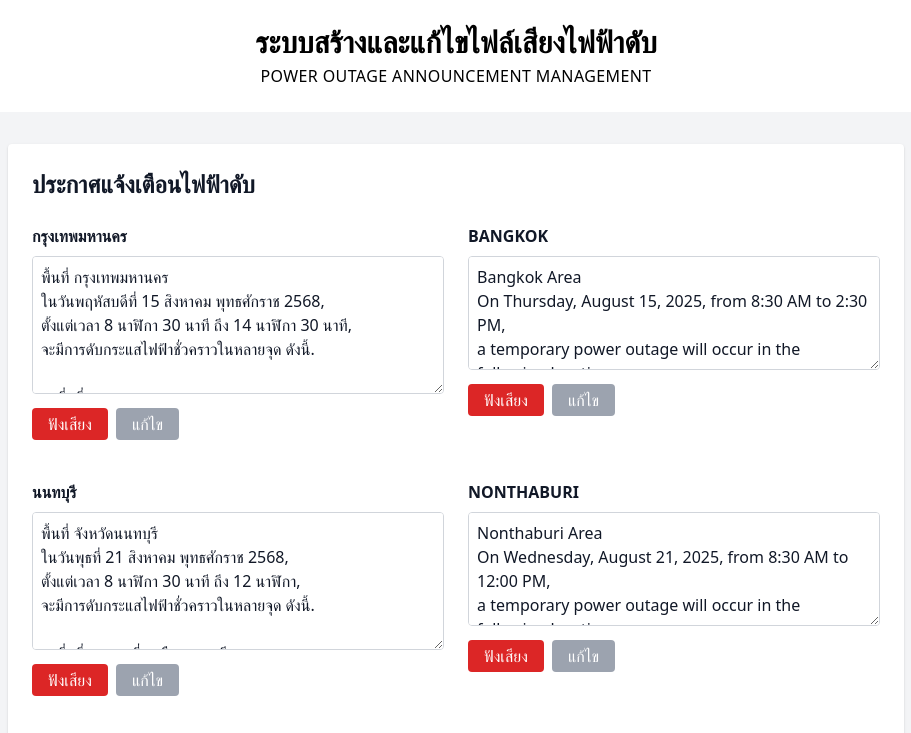
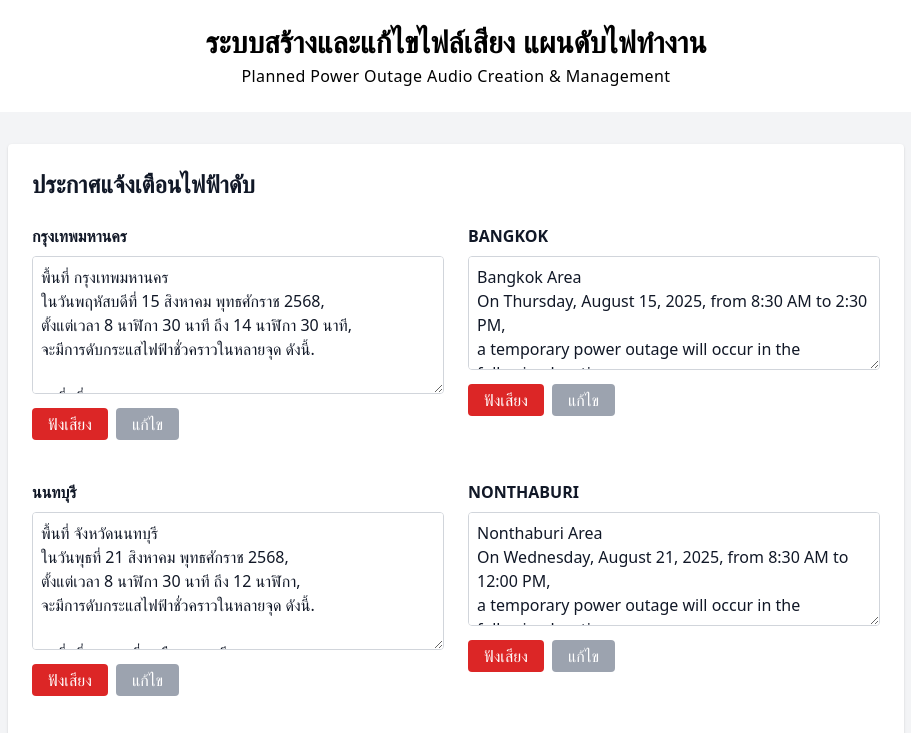
Before and after one commit to taweewut/power_outage_announcement, a plain HTML site: page index.html in a window 1280 px wide. Shown: the top 733 px of the page, without its empty margins (184-1095 px from the left). Drawn offline with nearby package versions, Linux system fonts and the light colour scheme.

Commit message:
Add files via upload

```diff
--- a/index.html
+++ b/index.html
@@ -9,8 +9,8 @@
 <body class="bg-white">
   <header class="w-full bg-orange-600 text-black py-6 shadow">
     <div class="max-w-5xl mx-auto text-center">
-      <h1 class="text-2xl md:text-3xl font-bold">ระบบสร้างและแก้ไขไฟล์เสียงไฟฟ้าดับ</h1>
-      <p class="text-sm md:text-base mt-1 tracking-wide">POWER OUTAGE ANNOUNCEMENT MANAGEMENT</p>
+      <h1 class="text-2xl md:text-3xl font-bold">ระบบสร้างและแก้ไขไฟล์เสียง แผนดับไฟทำงาน</h1>
+      <p class="text-sm md:text-base mt-1 tracking-wide">Planned Power Outage Audio Creation & Management</p>
     </div>
   </header>
   <section class="bg-gray-100 p-8">
```
Also changed, not shown: supv.html (+2 -2 lines).
